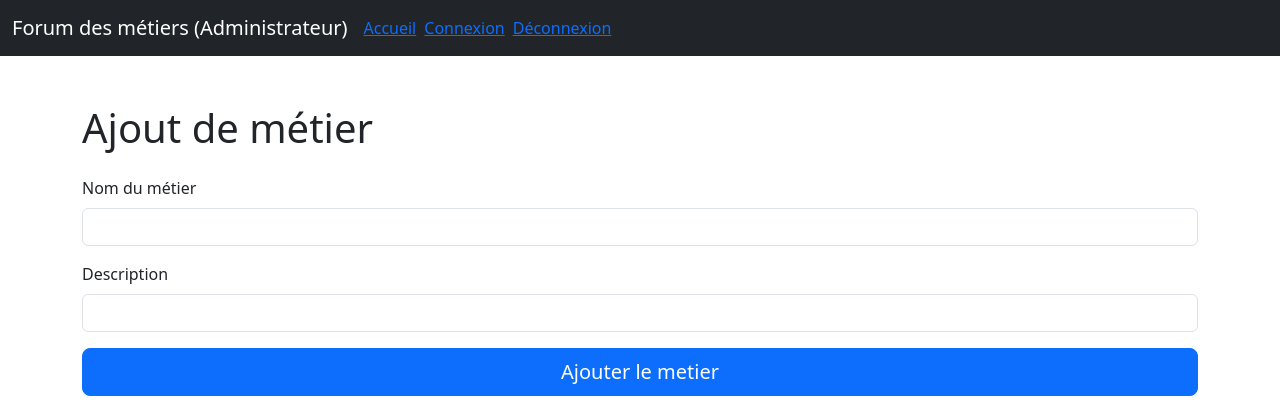
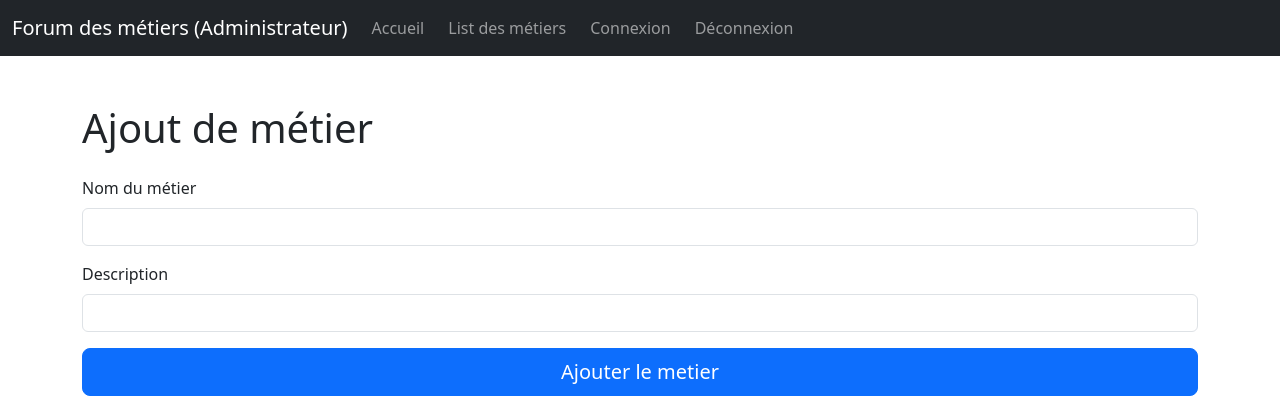
Before and after one commit to Guihudge/ForumDesMetiers, a Flask app: page /jobsCreation in a window 1280 px wide. Shown: the top 420 px of the page. Run offline with Flask 3, Linux system fonts and the light colour scheme; a user stored in the database is signed in.

Commit message:
fix navbar

```diff
--- a/app/templates/base.html
+++ b/app/templates/base.html
@@ -6,6 +6,7 @@
     <meta name="viewport" content="width=device-width, initial-scale=1">
     <title>Forum des métiers</title>
     <link href="https://cdn.jsdelivr.net/npm/bootstrap@5.3.3/dist/css/bootstrap.min.css" rel="stylesheet" integrity="sha384-QWTKZyjpPEjISv5WaRU9OFeRpok6YctnYmDr5pNlyT2bRjXh0JMhjY6hW+ALEwIH" crossorigin="anonymous">
+    <script src="https://cdn.jsdelivr.net/npm/bootstrap@5.3.3/dist/js/bootstrap.bundle.min.js" integrity="sha384-YvpcrYf0tY3lHB60NNkmXc5s9fDVZLESaAA55NDzOxhy9GkcIdslK1eN7N6jIeHz" crossorigin="anonymous"></script>
 </head>
 
 <body>
@@ -16,22 +17,26 @@
           {% else %}
           <a class="navbar-brand" href="#">Forum des métiers</a>
           {% endif %}
-          <button class="navbar-toggler" type="button" data-bs-toggle="collapse" data-bs-target="#navbarNav" aria-controls="navbarNav" aria-expanded="false" aria-label="Toggle navigation">
+          <button class="navbar-toggler" type="button" data-bs-toggle="collapse" data-bs-target="#navbarSupportedContent" aria-controls="navbarSupportedContent" aria-expanded="false" aria-label="Toggle navigation">
             <span class="navbar-toggler-icon"></span>
           </button>
-          <div class="navbar-collapse collapse" id="navbarNav">
-            <ul class="navbar-nav mr-auto">
+          <div class="collapse navbar-collapse" id="navbarSupportedContent">
+            <ul class="navbar-nav me-auto mb-2 mb-lg-0">
               <li class="nav-item me-2">
-                <a href="{{ url_for('dashboard') }}">Accueil</a>
+                <a class="nav-link" href="{{ url_for('dashboard') }}">Accueil</a>
               </li>
               <li class="nav-item me-2">
-                <a href="{{ url_for('login') }}">Connexion</a>
+                <a class="nav-link" href="{{ url_for('jobs') }}">List des métiers</a>
+              </li>
+              <li class="nav-item me-2">
+                <a class="nav-link" href="{{ url_for('login') }}">Connexion</a>
               </li>
               <li class="nav-item ">
-                <a href="{{ url_for('logout') }}">Déconnexion</a>
+                <a class="nav-link" href="{{ url_for('logout') }}">Déconnexion</a>
               </li>
             </ul>
           </div>
+
         </div>
       </nav>
 
```
